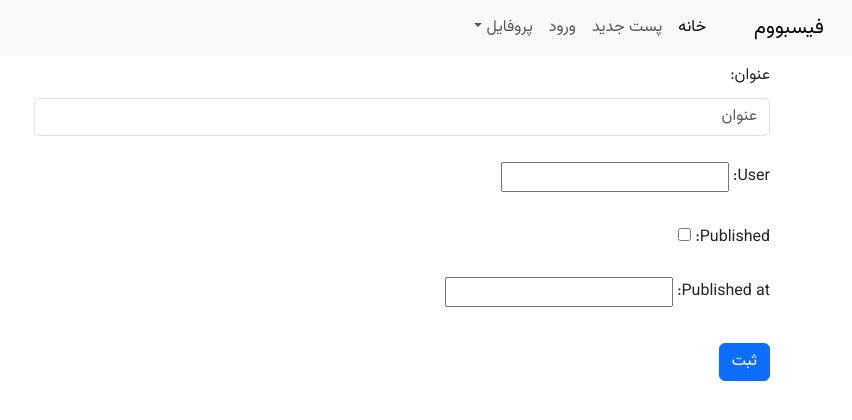
After one commit to aliaslani/tir-karokamp, a Django app: page /new/post/ in a window 1280 px wide. The commit adds this page. Shown: the top 420 px of the page, without its empty margins (428-1280 px from the left). Run offline with Django 5.2, Linux system fonts and the light colour scheme.

Commit message:
session6: add forms

```diff
--- /dev/null
+++ b/core/forms.py
@@ -0,0 +1,17 @@
+from re import A, M
+from django import forms
+from django.forms import Form
+
+from core.models import MyUser
+
+
+class PostForm(Form):
+    title = forms.CharField(
+        max_length=30,
+        label="عنوان",
+        widget=forms.TextInput(attrs={"class": "form-control", "placeholder": "عنوان"}),
+    )
+    content = forms.TextInput()
+    user = forms.CharField(max_length=20)
+    published = forms.BooleanField()
+    published_at = forms.DateTimeField()
--- a/core/static/css/style.css
+++ b/core/static/css/style.css
@@ -1,3 +1,16 @@
+@font-face {
+    font-family: 'ali';
+    src: url('../fonts/vazir.ttf');
+}
+
+* {
+    font-family: 'ali';
+}
+
 h1 {
     font-size: 100px;
 }
+
+input {
+    margin-block: 10px;
+}
--- a/core/templates/core/base.html
+++ b/core/templates/core/base.html
@@ -11,12 +11,48 @@
         {% endblock %}
 
     </title>
+    <link rel="preconnect" href="https://fonts.googleapis.com">
+    <link rel="preconnect" href="https://fonts.gstatic.com" crossorigin>
+    <link href="https://fonts.googleapis.com/css2?family=Vazirmatn:wght@100..900&display=swap" rel="stylesheet">
     <link href="https://cdn.jsdelivr.net/npm/bootstrap@5.3.8/dist/css/bootstrap.min.css" rel="stylesheet"
         integrity="sha384-sRIl4kxILFvY47J16cr9ZwB07vP4J8+LH7qKQnuqkuIAvNWLzeN8tE5YBujZqJLB" crossorigin="anonymous">
     <link rel="stylesheet" href="{% static 'css/style.css' %}">
 </head>
 
 <body dir="rtl">
+    <nav class="navbar navbar-expand-lg bg-body-tertiary">
+        <div class="container-fluid">
+            <a class="navbar-brand" href="{% url 'home' %}">فیسبووم</a>
+            <button class="navbar-toggler" type="button" data-bs-toggle="collapse" data-bs-target="#navbarNavDropdown"
+                aria-controls="navbarNavDropdown" aria-expanded="false" aria-label="Toggle navigation">
+                <span class="navbar-toggler-icon"></span>
+            </button>
+            <div class="collapse navbar-collapse" id="navbarNavDropdown">
+                <ul class="navbar-nav">
+                    <li class="nav-item">
+                        <a class="nav-link active" aria-current="page" href="{% url 'home' %}">خانه</a>
+                    </li>
+                    <li class="nav-item">
+                        <a class="nav-link" href="{% url 'create_post' %}">پست جدید</a>
+                    </li>
+                    <li class="nav-item">
+                        <a class="nav-link" href="#">ورود</a>
+                    </li>
+                    <li class="nav-item dropdown">
+                        <a class="nav-link dropdown-toggle" href="#" role="button" data-bs-toggle="dropdown"
+                            aria-expanded="false">
+                            پروفایل
+                        </a>
+                        <ul class="dropdown-menu">
+                            <li><a class="dropdown-item" href="#">Action</a></li>
+                            <li><a class="dropdown-item" href="#">Another action</a></li>
+                            <li><a class="dropdown-item" href="#">Something else here</a></li>
+                        </ul>
+                    </li>
+                </ul>
+            </div>
+        </div>
+    </nav>
     <div class="container">
         {% block main %}
 
--- /dev/null
+++ b/core/templates/core/create_post.html
@@ -0,0 +1,32 @@
+{% extends 'core/base.html' %}
+
+{% block title %}
+پست جدید
+{% endblock %}
+
+
+{% block main %}
+<div class="row mt-2">
+    <div class="col-sm-8">
+        <form action="{% url 'create_post' %}" method="post" class="form">
+            {% csrf_token %}
+            <!-- <input type="text" name="title" placeholder="عنوان" class="form-control" required>
+            <textarea name="content" rows="5" cols="20" placeholder="محتوا" class="form-control"></textarea>
+            <input type="text" name="username" placeholder="نام کاربری" class="form-control" required>
+            <div class="form-group">
+                <label for="pa">تاریخ انتشار: </label>
+                <input type="datetime-local" id="pa" name="published_at" class="form-control">
+            </div>
+            <div class="form-group">
+                <input type="checkbox" name="published" value="yes" class="form-checkbox">
+                <label class="form-label" for="">منتشر شود</label>
+            </div> -->
+            {{ form.as_p }}
+            <input class="btn btn-primary" type="submit" value="ثبت">
+
+        </form>
+    </div>
+</div>
+
+
+{% endblock %}
--- a/core/urls.py
+++ b/core/urls.py
@@ -1,8 +1,9 @@
 from django.urls import path
-from core.views import home, post_detail, post_delete
+from core.views import home, post_detail, post_delete, create_post
 
 urlpatterns = [
     path("", home, name="home"),
     path("post/<post_id>/", post_detail, name="post_detail"),
     path("post/delete/<int:post_id>/", post_delete, name="post_delete"),
+    path("new/post/", create_post, name="create_post"),
 ]
--- a/core/views.py
+++ b/core/views.py
@@ -1,7 +1,8 @@
 from django.shortcuts import render, get_object_or_404, redirect
+from core.models import Post, MyUser
 
-from core.models import Post
 # Create your views here.
+from core.forms import PostForm
 
 
 def home(request):
@@ -21,3 +22,30 @@ def post_delete(request, post_id):
     p.archived = True
     p.save()
     return redirect("home")
+
+
+def create_post(request):
+    form = PostForm()
+    if request.method == "POST":
+        title = request.POST.get("title")
+        title = request.GET.get("title")
+        content = request.POST.get("content")
+        username = request.POST.get("username")
+        published_at = request.POST.get("published_at")
+        published = request.POST.get("published")
+        if published == "yes":
+            published = True
+        else:
+            published = False
+        user = MyUser.objects.filter(username=username).first()
+        new_post = Post.objects.create(
+            title=title,
+            content=content,
+            user=user,
+            published=published,
+            published_at=published_at,
+        )
+        print(new_post)
+        return redirect("home")
+
+    return render(request, "core/create_post.html", {"form": form})
```
Also changed, not shown: core/static/fonts/vazir.ttf (added).
